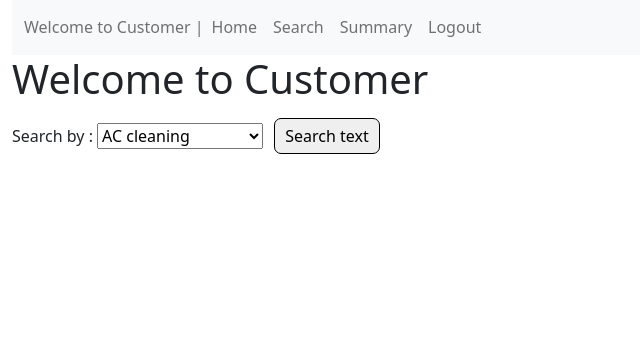
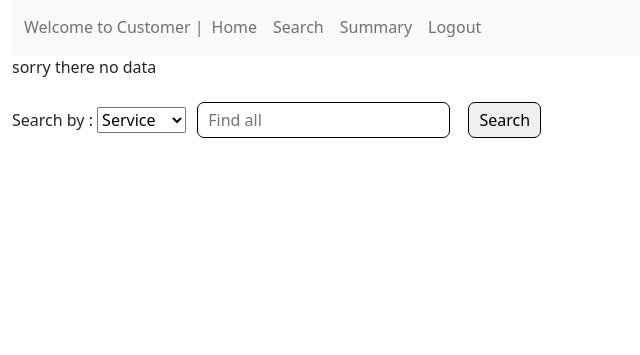
Before and after one commit to satyaiitm/house_services, a Flask app: page /customer/search/1 in a window 1280 px wide. Shown: the part 35-390 px from the top of the page, without its empty margins (0-640 px from the left). Run offline with Flask 3, Linux system fonts and the light colour scheme; data comes from the database, SQL or seed files in the repository; both versions use the stored data as it was after the commit.

Commit message:
added search function

```diff
--- a/backend/controllers.py
+++ b/backend/controllers.py
@@ -135,7 +135,6 @@ def generate_plot(usertype, id):
 
     filename1 = f"static/summary_plot/1{usertype}{id}.png"
     plt.savefig(filename1)
-
     plt.clf()
     plt.ylabel("Frequency")
     plt.xlabel("Request status")
@@ -146,7 +145,23 @@ def generate_plot(usertype, id):
 
     return (filename1,filename2)
 
-
+def search_for_data(table,typedtext='', id=''):
+    if table == "service":
+        print(table,typedtext)
+        found_data = Service.query.filter(Service.sname.ilike(f'%{typedtext}%')).all()
+    elif table == "customer":
+        found_data = Customer.query.filter(Customer.name.ilike(f'%{typedtext}%')).all()
+    elif table == "professional":
+        found_data = Professional.query.filter(Professional.name.ilike(f'%{typedtext}%')).all()
+    elif table == "pincode":
+        found_data = []
+    elif table == "date":
+        found_data = []
+    elif table == "location":
+        found_data = Request.query.filter(Request.rpro_id == id).all()
+    # elif table == "service":
+    #     found_data = 1
+    return found_data
 
 
 
@@ -156,7 +171,7 @@ def generate_plot(usertype, id):
 # ------------------
 
 
-@app.route("/admin/<page>")
+@app.route("/admin/<page>", methods = ["GET","POST"])
 def adminpages(page):
     if page == "home":
         all_request = Request.query.all()
@@ -164,10 +179,14 @@ def adminpages(page):
         all_service = Service.query.all()
         return render_template("admin.html",page = page, pro = pro, all_service = all_service, all_request = all_request)
     if page == "search":
-        return render_template("admin.html",page = page)
+        if request.method == "GET":
+            return render_template("admin.html",page = page )
+        table = request.form.get("table")
+        typedtext = request.form.get("typedtext")
+        found_data = search_for_data(table,typedtext)
+        return render_template("admin.html",page = page , found_data = found_data)
     if page == "summary":
         rating_img,status_ing = generate_plot("admin", 0)
-        # print(rating_img,status_ing)
         return render_template("admin.html",page = page,rating_img=rating_img,status_ing=status_ing)
 
 
@@ -196,17 +215,18 @@ def admin_action(action , id):
 def professional(page, id):
 
     if page == "search":
-
-        return render_template("professional.html", page = page, id = id)
+        if request.method == "GET":
+            return render_template("professional.html", page = page, id = id)
+        table = request.form.get("table")
+        typedtext = request.form.get("typedtext")
+        found_data = search_for_data(table,typedtext, id)
+        return render_template("professional.html",page = page ,id = id, found_data = found_data)
     elif page == "summary":
         rating_img,status_ing = generate_plot("professional", id)
-        print(rating_img,status_ing, ' .................. ', id)
         return render_template("professional.html", page = page, id = id,rating_img=rating_img,status_ing=status_ing)
     elif page == "home":
-        # allreq = Request.query.filter_by(rpro_id = id )
         ar = db.session.query(Request).filter(Request.rpro_id == id, Request.service_status != 'Requested' ).all()
         newreq = Request.query.filter_by(rpro_id = id , service_status = 'Requested')
-
         return render_template("professional.html", page = page, id = id , newreq = newreq, allreq = ar)
     elif page == "profile":
         customer_details = Professional.query.filter_by(id = id).first()
@@ -225,10 +245,14 @@ def professional(page, id):
 
 @app.route("/customer/<page>/<int:id>", methods = ["GET","POST"])
 def customer(page, id):
+    if page == "search":
+        if request.method == "GET":
+            return render_template("customer.html", page = page, id = id)
+        table = request.form.get("table")
+        typedtext = request.form.get("typedtext")
+        found_data = search_for_data(table,typedtext)
+        return render_template("customer.html",page = page ,id = id, found_data = found_data)
 
-    if page == "search":
-        all_service = Service.query.all()
-        return render_template("customer.html", page = page, all_service = all_service, id = id)
 
     elif page == "summary":
         rating_img,status_ing = generate_plot("customer", id)
--- a/templates/customer.html
+++ b/templates/customer.html
@@ -48,7 +48,7 @@
     <!-- -------------------------------------------------------Home page -->
     {% if page =="home" %}
 
-    <a class="btn btn-info  " href="/customer/profile/{{id}}">Go to Profile</a>
+    <a class="btn btn-info m-1 " href="/customer/profile/{{id}}">Go to Profile</a>
 
 
     <!-- after clicking on a service to book -->
@@ -158,18 +158,26 @@
     <!-- -------------------------------------------------------search page -->
     {% elif page =="search" %}
 
-    <h1>Welcome to Customer</h1>
+    {% if found_data | length == 0%}
+    <p>sorry there no data</p>
+    {% else %}
+    {{found_data}}
 
-    <form action=""></form>
-    <label for="">Search by :</label>
-    <select name="" id="">
-        {% for serv in all_service %}
-        <option value="">{{serv.sname}}</option>
-        {% endfor %}
+    {% endif %}
 
-    </select>
+    <form action="/customer/search/{{id}}" method="POST">
+        <label>Search by :</label>
+        <select name="table" id="">
 
-    <input type="submit" value="Search text">
+            <option value="service">Service</option>
+            <!-- <option value="customer">Customer</option>
+            <option value="professional">Professional</option> -->
+            <option value="pincode">Pin Code</option>
+
+
+        </select>
+        <input type="search" name="typedtext" placeholder="Find all">
+        <input type="submit" value="Search">
     </form>
 
 
```
Also changed, not shown: templates/admin.html (+23 -4 lines), templates/professional.html (+23 -4 lines), instance/house_helper.sqlite3.
